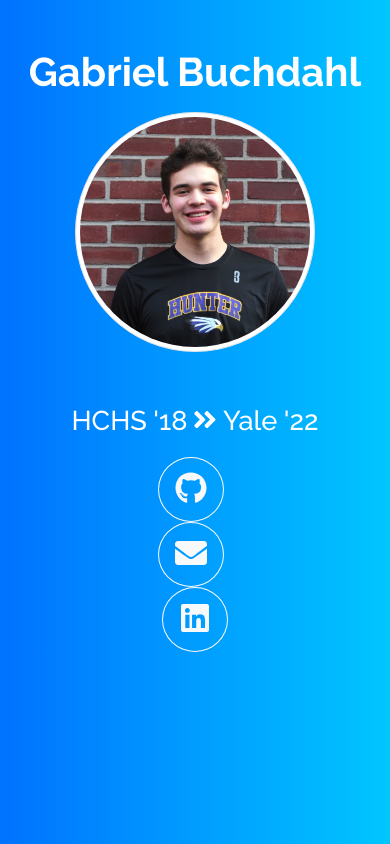
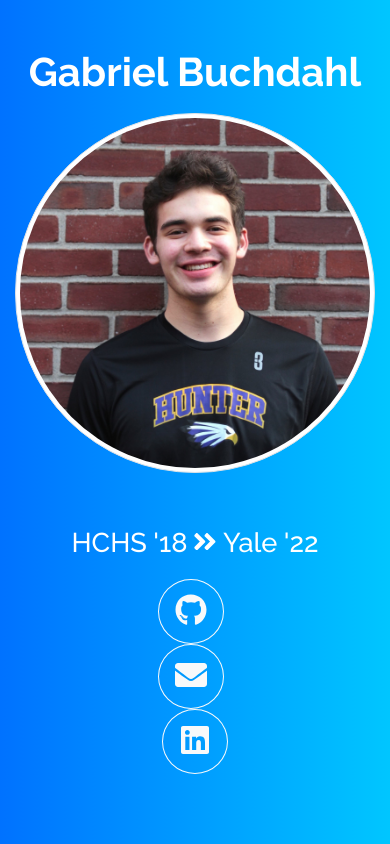
Before and after one commit to gbuchdahl/gbuchdahl.github.io, a plain HTML site: page index.html in a window 390 px wide. Drawn offline with nearby package versions, Linux system fonts and the light colour scheme.

Commit message:
Made profile picture size responsive

```diff
--- a/index.html
+++ b/index.html
@@ -21,7 +21,13 @@
   <div id="header">
     <div class="container-fluid">
       <h1 class="mt-5 mb-3" id="name">Gabriel Buchdahl</h1>
-      <img id="prof" src="img/pfpsmall.jpg" class="img-thumbnail">
+      <div class="row">
+        <div class="col-xl-4 col-lg-4 col-md-3 col-sm-2 col-xs-2"></div>
+        <div class="ml-auto mr-auto col-xl-3 col-lg-3 col-md-6 col-sm-8 col-xs-8">
+          <img id="prof" src="img/pfpsmall.jpg" class="img-thumbnail img-responsive">
+        </div>
+        <div class="col-xl-4 col-lg-4 col-md-3 col-sm-2 col-xs-2"></div>
+      </div>
     </div>
   </div>
 
--- a/style.css
+++ b/style.css
@@ -53,8 +53,6 @@ body {
 }
 
 #prof {
-  width: 15em;
-  height: 15em;
   border-radius: 50%;
 }
 
```
